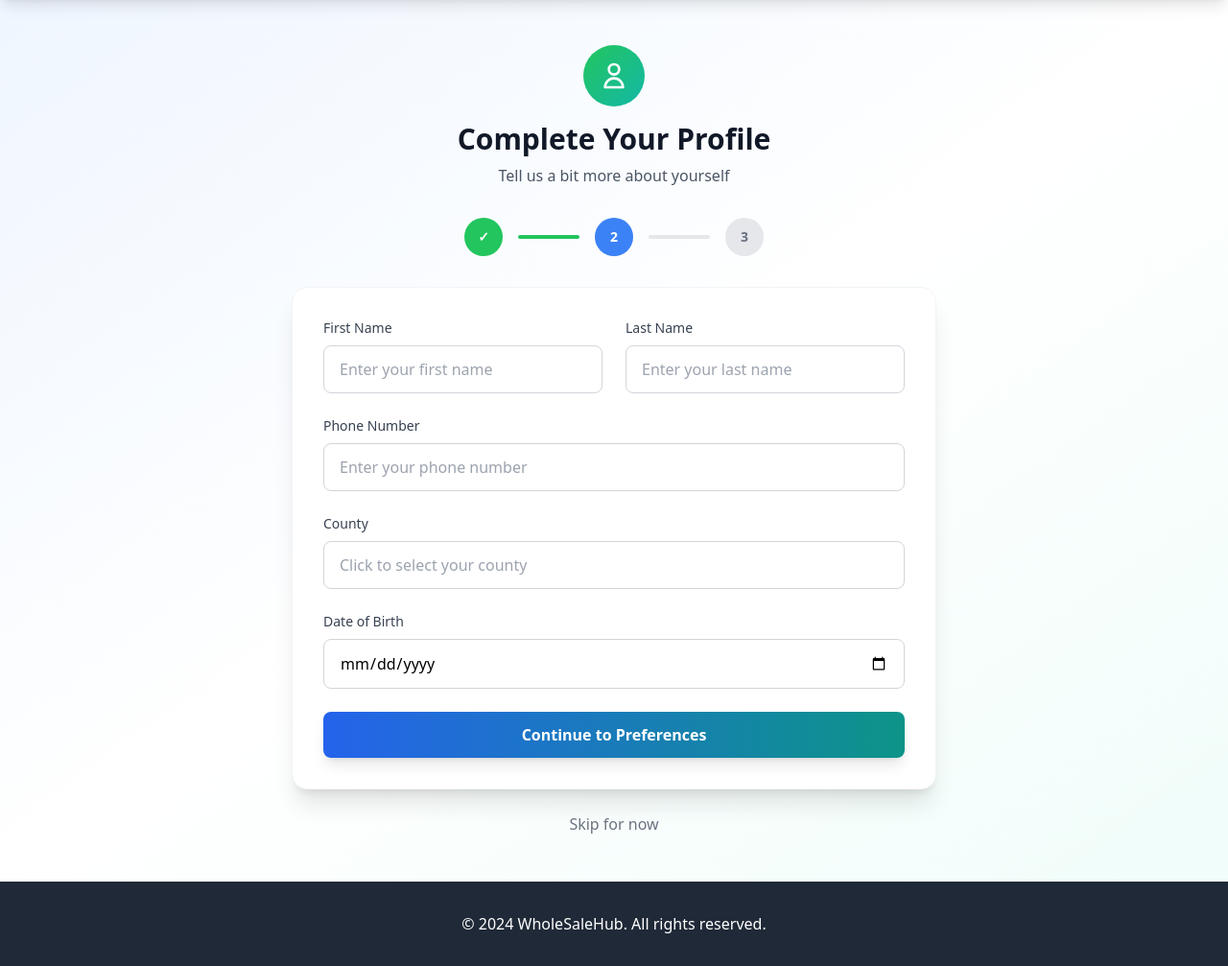
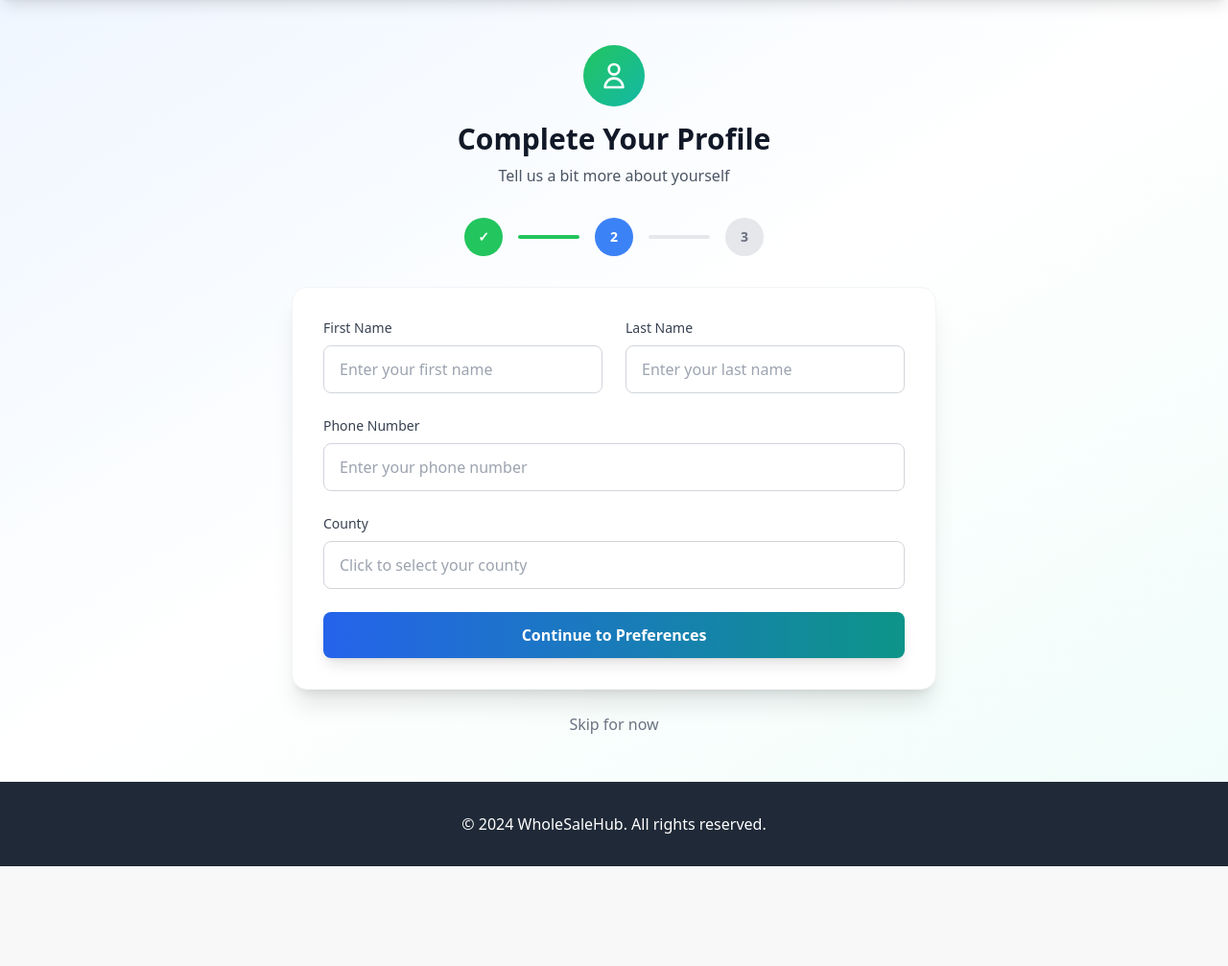
Before and after one commit to kamcho/wholesale, a Django app: page /accountsf/profile/completion/ in a window 1280 px wide. Shown: the part 65-1072 px from the top of the page at 96% size. After the commit the page ends 968 px from the top, so only its background shows below. Run offline with Django 4.2, Linux system fonts and the light colour scheme; the visitor is signed in with stand-in values (Sample User, id 1); data that the repository does not hold is empty; parts of the project's set-up code (start-up, migrations or seed data) failed here and were passed over; some libraries are stand-ins or nearby versions.

Commit message:
revamp55

```diff
--- a/users/templates/users/profile_completion.html
+++ b/users/templates/users/profile_completion.html
@@ -131,14 +131,6 @@
                         </div>
                     </div>
 
-                    <div>
-                        <label for="date_of_birth" class="block text-sm font-medium text-gray-700 mb-2">
-                            Date of Birth
-                        </label>
-                        <input type="date" id="date_of_birth" name="date_of_birth"
-                               class="w-full px-4 py-3 border border-gray-300 rounded-lg focus:ring-2 focus:ring-teal-500 focus:border-transparent transition duration-200">
-                    </div>
-
                     <button type="submit"
                             class="w-full bg-gradient-to-r from-blue-600 to-teal-600 hover:from-blue-700 hover:to-teal-700 text-white py-3 px-4 rounded-lg font-semibold transition duration-200 shadow-lg hover:shadow-xl">
                         Continue to Preferences
--- a/users/views.py
+++ b/users/views.py
@@ -72,6 +72,10 @@ def signup_view(request):
         form = MyUserCreationForm(request.POST)
         if form.is_valid():
             user = form.save()
+            # Specify the backend to use for authentication
+            from django.contrib.auth import get_backends
+            backend = 'django.contrib.auth.backends.ModelBackend'
+            user.backend = backend
             login(request, user)
             # Clear any existing messages and show only this one
             messages.get_messages(request)
@@ -117,7 +121,6 @@ def profile_completion_view(request):
         last_name = request.POST.get('last_name')
         phone = request.POST.get('phone')
         location = request.POST.get('location')
-        date_of_birth = request.POST.get('date_of_birth')
 
         # Update user model
         user = request.user
@@ -131,8 +134,6 @@ def profile_completion_view(request):
         profile.last_name = last_name
         profile.phone = phone
         profile.location = location
-        if date_of_birth:
-            profile.date_of_birth = date_of_birth
         profile.save()
 
         # Clear any existing messages and show only this one
```
Also changed, not shown: home/templates/home/product_detail.html (+9 -17 lines).
